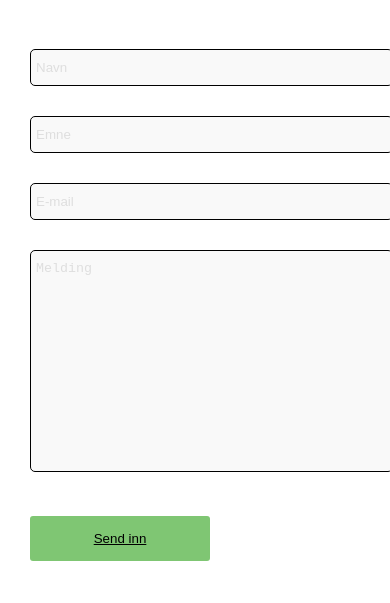
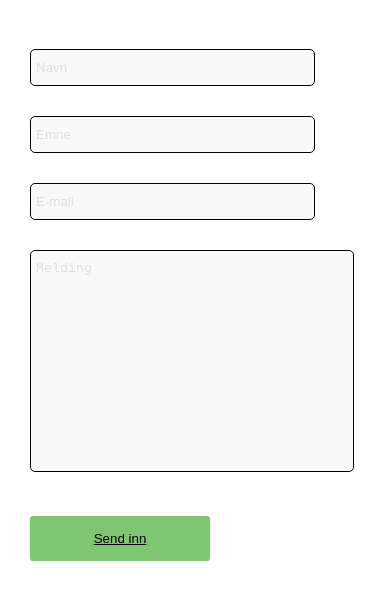
Before and after one commit to Sanhamm/Semesterv-r1, a plain HTML site: page Form.html in a window 390 px wide. Shown: the part 187-790 px from the top of the page. Drawn offline with Linux system fonts and the light colour scheme; a web font is replaced by a local one.

Commit message:
Update form.css

```diff
--- a/Style/form.css
+++ b/Style/form.css
@@ -68,11 +68,11 @@ input::placeholder, textarea::placeholder {
 
 @media screen and (max-width: 750px){
     #msg {
-        width: 90vw;
+        width: 80vw;
     }
 }
 @media screen and (max-width: 400px) {
     #navn, #subject, #mail {
-        width: 90vw;
+        width: 70vw;
     }
 }
```
